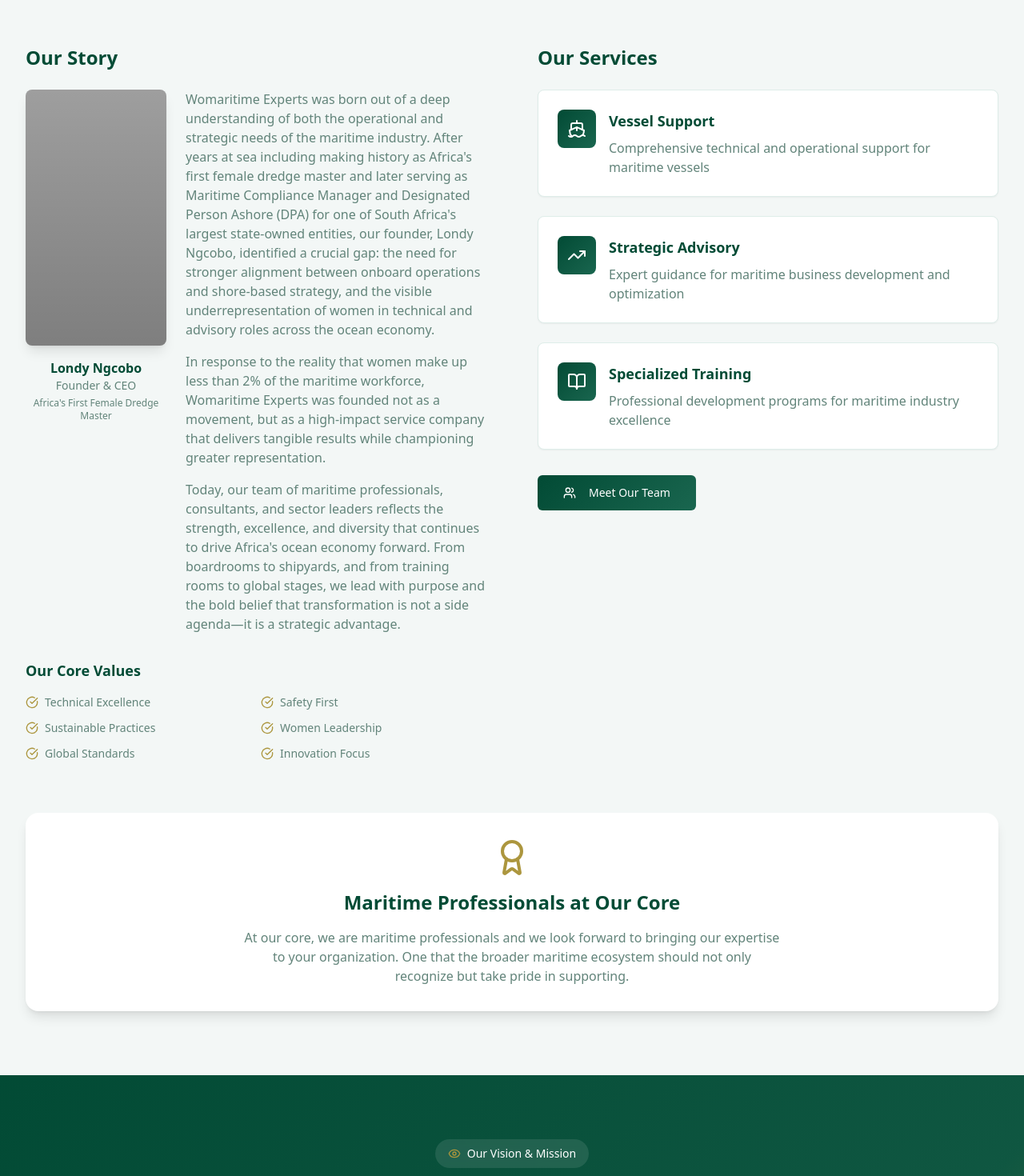
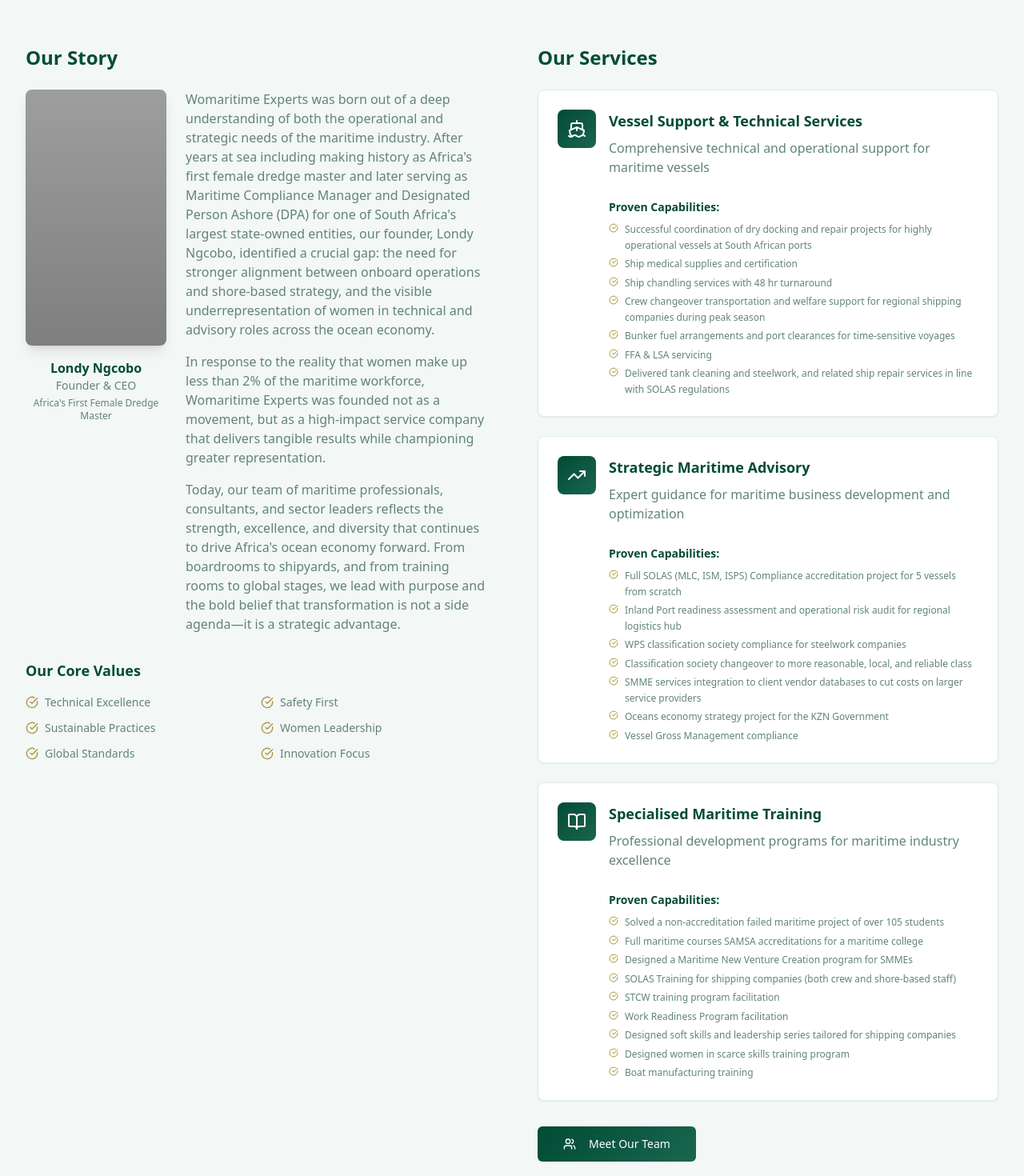
Before and after one commit to asanda9999/ocean-wave-women, a React (Vite) app: page / in a window 1280 px wide. Shown: the part 1100-2570 px from the top of the page at 80% size. Built offline with nearby package versions, Linux system fonts and the light colour scheme; grey boxes are pictures that could not be loaded.

Commit message:
Add services details
Include detailed descriptions of proven capabilities for Vessel Support & Technical Services, Strategic Maritime Advisory, and Specialised Maritime Training.

```diff
--- a/src/components/AboutSection.tsx
+++ b/src/components/AboutSection.tsx
@@ -15,18 +15,47 @@ const AboutSection = () => {
   const services = [
     {
       icon: Ship,
-      title: "Vessel Support",
-      description: "Comprehensive technical and operational support for maritime vessels"
+      title: "Vessel Support & Technical Services",
+      description: "Comprehensive technical and operational support for maritime vessels",
+      capabilities: [
+        "Successful coordination of dry docking and repair projects for highly operational vessels at South African ports",
+        "Ship medical supplies and certification",
+        "Ship chandling services with 48 hr turnaround",
+        "Crew changeover transportation and welfare support for regional shipping companies during peak season",
+        "Bunker fuel arrangements and port clearances for time-sensitive voyages",
+        "FFA & LSA servicing",
+        "Delivered tank cleaning and steelwork, and related ship repair services in line with SOLAS regulations"
+      ]
     },
     {
       icon: TrendingUp,
-      title: "Strategic Advisory",
-      description: "Expert guidance for maritime business development and optimization"
+      title: "Strategic Maritime Advisory",
+      description: "Expert guidance for maritime business development and optimization",
+      capabilities: [
+        "Full SOLAS (MLC, ISM, ISPS) Compliance accreditation project for 5 vessels from scratch",
+        "Inland Port readiness assessment and operational risk audit for regional logistics hub",
+        "WPS classification society compliance for steelwork companies",
+        "Classification society changeover to more reasonable, local, and reliable class",
+        "SMME services integration to client vendor databases to cut costs on larger service providers",
+        "Oceans economy strategy project for the KZN Government",
+        "Vessel Gross Management compliance"
+      ]
     },
     {
       icon: BookOpen,
-      title: "Specialized Training",
-      description: "Professional development programs for maritime industry excellence"
+      title: "Specialised Maritime Training",
+      description: "Professional development programs for maritime industry excellence",
+      capabilities: [
+        "Solved a non-accreditation failed maritime project of over 105 students",
+        "Full maritime courses SAMSA accreditations for a maritime college",
+        "Designed a Maritime New Venture Creation program for SMMEs",
+        "SOLAS Training for shipping companies (both crew and shore-based staff)",
+        "STCW training program facilitation",
+        "Work Readiness Program facilitation",
+        "Designed soft skills and leadership series tailored for shipping companies",
+        "Designed women in scarce skills training program",
+        "Boat manufacturing training"
+      ]
     }
   ];
 
@@ -131,7 +160,7 @@ const AboutSection = () => {
             <div className="space-y-6">
               {services.map((service, index) => (
                 <Card key={index} className="p-6 hover:shadow-lg transition-shadow duration-300">
-                  <div className="flex items-start space-x-4">
+                  <div className="flex items-start space-x-4 mb-4">
                     <div className="p-3 bg-gradient-ocean rounded-lg">
                       <service.icon className="w-6 h-6 text-white" />
                     </div>
@@ -139,10 +168,23 @@ const AboutSection = () => {
                       <h4 className="text-lg font-semibold text-foreground mb-2">
                         {service.title}
                       </h4>
-                      <p className="text-muted-foreground">
+                      <p className="text-muted-foreground mb-3">
                         {service.description}
                       </p>
                     </div>
+                  </div>
+
+                  {/* Proven Capabilities */}
+                  <div className="ml-16">
+                    <h5 className="text-sm font-semibold text-foreground mb-2">Proven Capabilities:</h5>
+                    <ul className="space-y-1">
+                      {service.capabilities.map((capability, capIndex) => (
+                        <li key={capIndex} className="flex items-start space-x-2">
+                          <CheckCircle className="w-3 h-3 text-secondary flex-shrink-0 mt-0.5" />
+                          <span className="text-xs text-muted-foreground leading-relaxed">{capability}</span>
+                        </li>
+                      ))}
+                    </ul>
                   </div>
                 </Card>
               ))}
```
